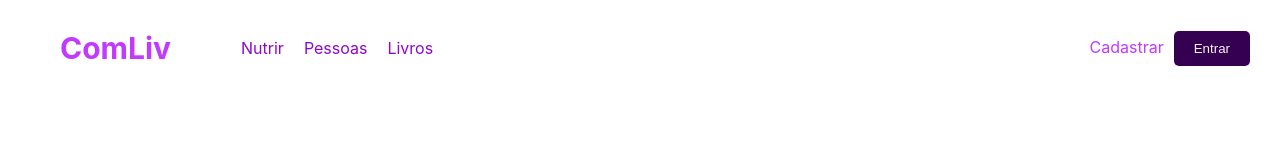
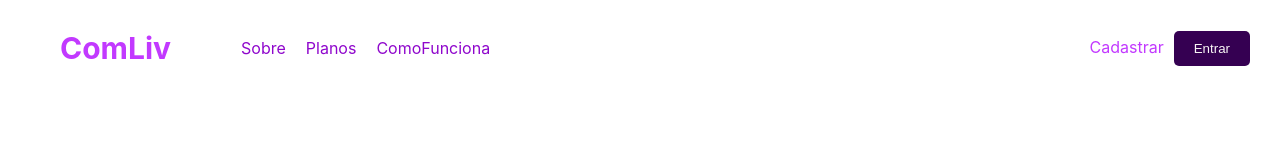
Before and after one commit to Vanessa867/COMLIV, a React (Create React App) app in the folder com_liv/: page / in a window 1280 px wide. Shown: the top 154 px of the page. Built offline with nearby package versions, Linux system fonts and the light colour scheme.

Commit message:
alterandopastas

```diff
--- a/com_liv/src/App.js
+++ b/com_liv/src/App.js
@@ -1,11 +1,19 @@
 import { BrowserRouter as Router, Route, Routes } from 'react-router-dom';
 import Home from './pages/Home';
+import Sobre from './pages/Sobre';
+import Planos from './pages/Planos';
 
 const App = () => {
   return (
+    <Router>
     <div>
-      <Home />
+      <Routes>
+        <Route path="/" element={<Home />} />
+        <Route path="/Sobre" element={<Sobre />} />
+        <Route path="/Planos" element={<Planos />} />
+      </Routes>
     </div>
+  </Router>
   );
 };
 
--- a/com_liv/src/pages/ComoFunciona.js
+++ b/com_liv/src/pages/ComoFunciona.js
@@ -1,4 +1,4 @@
-const Pessoas = () => {
+const ComoFunciona = () => {
     return (
       <div>
         <h1>Pessoas</h1>
@@ -7,4 +7,4 @@ const Pessoas = () => {
     );
   };
 
-  export default Pessoas;
+  export default ComoFunciona;
--- a/com_liv/src/pages/Home.js
+++ b/com_liv/src/pages/Home.js
@@ -6,9 +6,9 @@ const Home = () => {
       <header>
         <h1>ComLiv</h1>
         <nav>
-          <a href="/">Nutrir</a>
-          <a href="/pessoas">Pessoas</a>
-          <a href="/livros">Livros</a>
+          <a href="/Sobre">Sobre</a>
+          <a href="/Planos">Planos</a>
+          <a href="/ComoFunciona">ComoFunciona</a>
         </nav>
         <div>
           <a href="/cadastrar" className="registro-link">Cadastrar</a>
--- a/com_liv/src/pages/Planos.js
+++ b/com_liv/src/pages/Planos.js
@@ -1,10 +1,10 @@
-const Nutrir = () => {
+const Planos = () => {
   return (
     <div>
-      <h1>Nutrir</h1>
+      <h1>Planos</h1>
       <p>Welcome to the Nutrir page!</p>
     </div>
   );
 };
 
-export default Nutrir;
+export default Planos;
--- a/com_liv/src/pages/Sobre.js
+++ b/com_liv/src/pages/Sobre.js
@@ -1,10 +1,10 @@
-const Livros = () => {
+const Sobre = () => {
     return (
       <div>
-        <h1>Livros</h1>
+        <h1>Sobre nós</h1>
         <p>Welcome to the Livros page!</p>
       </div>
     );
   };
 
-  export default Livros;
+  export default Sobre;
```
